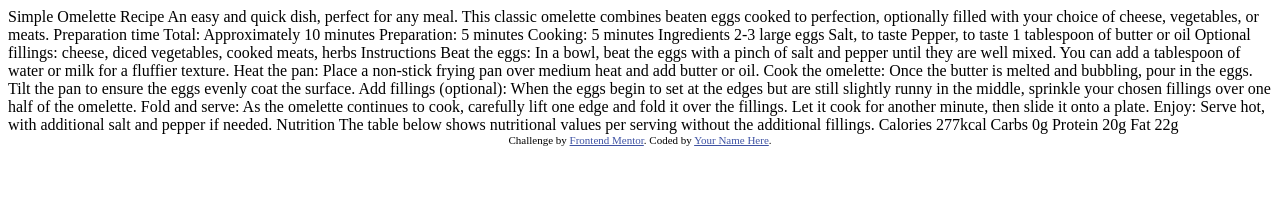
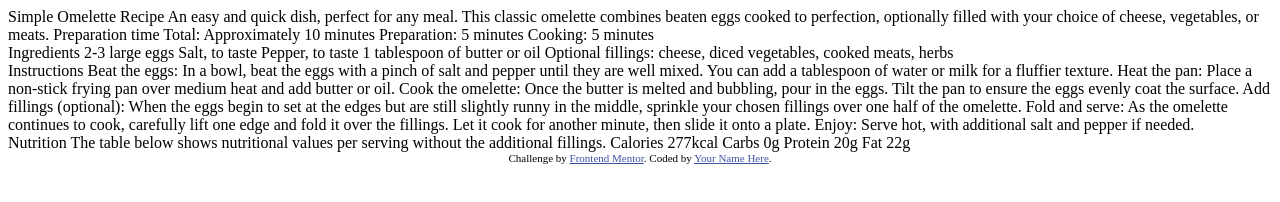
Before and after one commit to chrislloyd876/recipe-page-frontend, a plain HTML site: page index.html in a window 1280 px wide. Drawn offline with Linux system fonts and the light colour scheme.

Commit message:
Split Elements into Sections
Changed positions of elements for consistency on the webpage

```diff
--- a/index.html
+++ b/index.html
@@ -5,17 +5,13 @@
   <meta name="viewport" content="width=device-width, initial-scale=1.0"> <!-- displays site properly based on user's device -->
 
   <link rel="icon" type="image/png" sizes="32x32" href="./assets/images/favicon-32x32.png">
-
+  <link rel="stylesheet" href="styles.css">
   <title>Frontend Mentor | Recipe page</title>
 
-  <!-- Feel free to remove these styles or customise in your own stylesheet 👍 -->
-  <style>
-    .attribution { font-size: 11px; text-align: center; }
-    .attribution a { color: hsl(228, 45%, 44%); }
-  </style>
 </head>
 <body>
-
+  <main>
+    <div class="introduction">
       Simple Omelette Recipe
 
       An easy and quick dish, perfect for any meal. This classic omelette combines beaten eggs cooked
@@ -26,7 +22,8 @@
       Total: Approximately 10 minutes
       Preparation: 5 minutes
       Cooking: 5 minutes
-
+    </div>
+    <section class="ingredients">
       Ingredients
 
       2-3 large eggs
@@ -34,7 +31,8 @@
       Pepper, to taste
       1 tablespoon of butter or oil
       Optional fillings: cheese, diced vegetables, cooked meats, herbs
-
+    </section>
+    <section class="instructions">
       Instructions
 
       Beat the eggs: In a bowl, beat the eggs with a pinch of salt and pepper until they are well mixed.
@@ -52,6 +50,8 @@
       fillings. Let it cook for another minute, then slide it onto a plate.
 
       Enjoy: Serve hot, with additional salt and pepper if needed.
+    </section>
+    <section class="nutrition">
 
       Nutrition
 
@@ -68,7 +68,8 @@
 
       Fat
       22g
-
+    </section>
+  </main>
   <div class="attribution">
     Challenge by <a href="https://www.frontendmentor.io?ref=challenge" target="_blank">Frontend Mentor</a>.
     Coded by <a href="#">Your Name Here</a>.
--- /dev/null
+++ b/styles.css
@@ -0,0 +1,17 @@
+
+/*making all elements their actual size*/
+html{
+    box-sizing: border-box;
+}
+
+*, *::before,*::after{
+    box-sizing: inherit;
+}
+
+
+/*COSMETICS*/
+
+
+
+.attribution { font-size: 11px; text-align: center; }
+.attribution a { color: hsl(228, 45%, 44%); }
```
Lines whose indentation alone changed are shown as unchanged.
